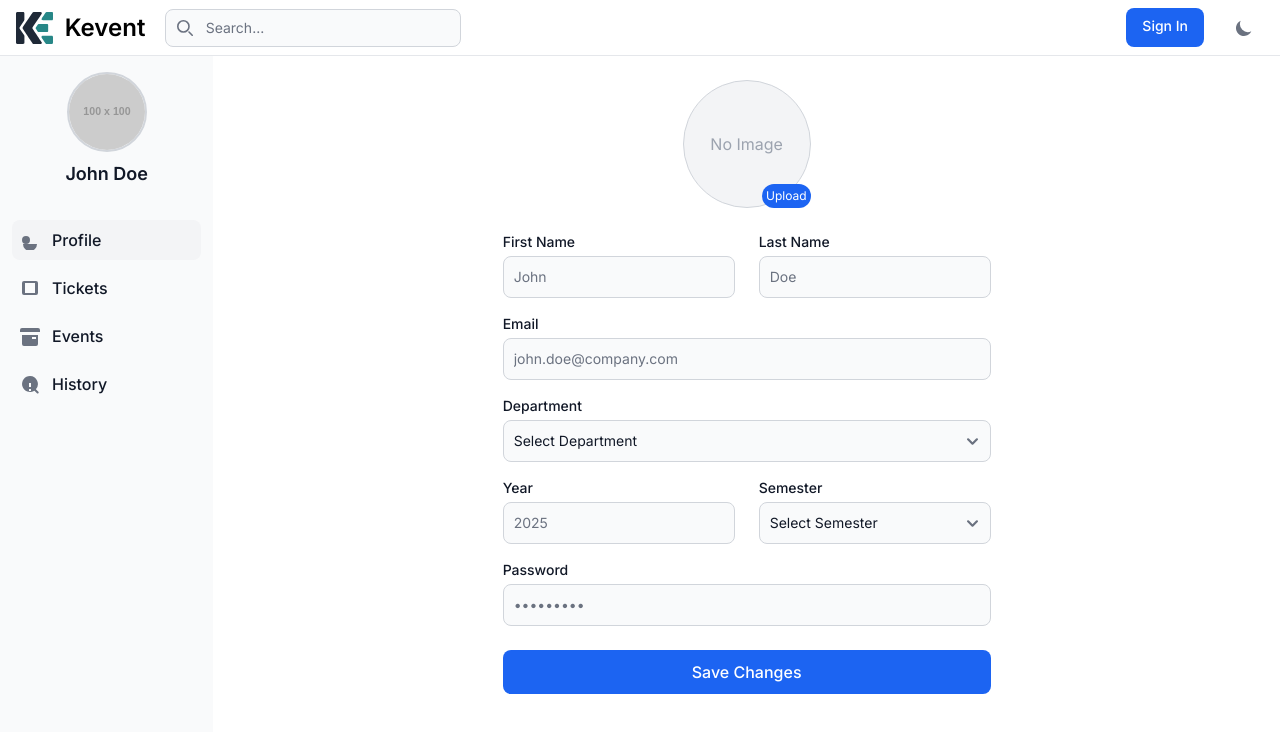
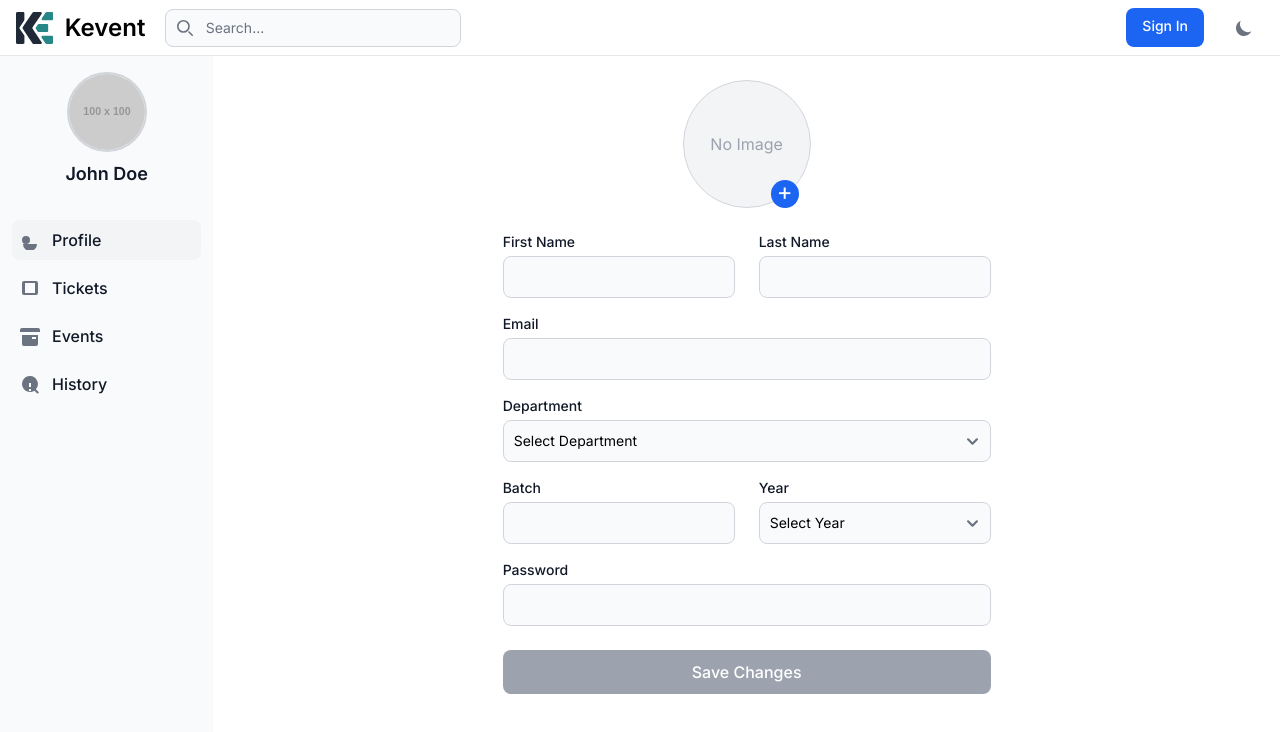
Before and after one commit to DexterMes/kevent, a Next.js app: page /profile in a window 1280 px wide. Shown: the top 732 px of the page. Built offline with nearby package versions, Linux system fonts and the light colour scheme.

Commit message:
feat: added backend request to update profile

```diff
--- a/components/EditProfile.tsx
+++ b/components/EditProfile.tsx
@@ -1,31 +1,119 @@
 "use client";
-import React, { useState } from "react";
+import React, { useEffect, useState } from "react";
+import { useAuthContext } from "@/contexts/AuthContext"; // update the path as needed
 
 const EditProfile: React.FC = () => {
-  // State to handle profile image upload
+  const { user, token, setUser } = useAuthContext();
+
+  const [formData, setFormData] = useState({
+    firstName: "",
+    lastName: "",
+    email: "",
+    department: "",
+    year: "",
+    batch: "",
+  });
+
+  const [initialData, setInitialData] = useState(formData);
   const [profileImage, setProfileImage] = useState<string | null>(null);
+  const [isChanged, setIsChanged] = useState(false);
 
-  // Handle profile image change
-  const handleProfileImageChange = (e: React.ChangeEvent<HTMLInputElement>) => {
-    if (e.target.files && e.target.files[0]) {
+  useEffect(() => {
+    if (user) {
+      const {
+        firstName = "",
+        lastName = "",
+        email = "",
+        department = "",
+        year = "",
+        batch = "",
+        avatarURL = "",
+      } = user;
+
+      const filled = {
+        firstName,
+        lastName,
+        email,
+        department,
+        year,
+        batch,
+      };
+      setFormData(filled);
+      setInitialData(filled);
+      setProfileImage(avatarURL || null);
+    }
+  }, [user]);
+
+  useEffect(() => {
+    setIsChanged(JSON.stringify(formData) !== JSON.stringify(initialData));
+  }, [formData, initialData]);
+
+  const handleChange = (
+    e: React.ChangeEvent<HTMLInputElement | HTMLSelectElement>,
+  ) => {
+    const { id, value } = e.target;
+    setFormData((prev) => ({ ...prev, [id]: value }));
+  };
+
+  const handleProfileImageChange = async (
+    e: React.ChangeEvent<HTMLInputElement>,
+  ) => {
+    if (e.target.files && e.target.files[0] && token) {
       const file = e.target.files[0];
-      const reader = new FileReader();
-      reader.onload = (event) => {
-        if (event.target) {
-          setProfileImage(event.target.result as string);
+      const form = new FormData();
+      form.append("avatar", file);
+
+      try {
+        const res = await fetch(
+          "http://localhost:5000/users/upload-profileImage",
+          {
+            method: "POST",
+            headers: { Authorization: `Bearer ${token}` },
+            body: form,
+          },
+        );
+
+        if (!res.ok) throw new Error("Upload failed");
+        const updated = await res.json();
+        setUser((prev: any) => ({ ...prev, avatarURL: updated.avatarURL }));
+        setProfileImage(updated.avatarURL);
+      } catch (err) {
+        console.error(err);
+        alert("Image upload failed");
+      }
     }
   };
-      reader.readAsDataURL(file);
+
+  const handleSubmit = async (e: React.FormEvent) => {
+    e.preventDefault();
+    if (!token) return;
+
+    try {
+      const res = await fetch("http://localhost:5000/users/update-profile", {
+        method: "PUT",
+        headers: {
+          "Content-Type": "application/json",
+          Authorization: `Bearer ${token}`,
+        },
+        body: JSON.stringify(formData),
+      });
+
+      if (!res.ok) throw new Error("Update failed");
+      const updatedUser = await res.json();
+      setUser(updatedUser.user);
+      setInitialData(formData);
+      setIsChanged(false);
+      alert("Profile updated");
+    } catch (err) {
+      console.error(err);
+      alert("Failed to update profile");
     }
   };
 
   return (
-    <>
     <div className="mx-auto max-w-2xl p-6">
-        {/* Profile Image Section */}
       <div className="mb-6 flex flex-col items-center">
         <div className="relative">
-            {/* Image Preview */}
           <div className="h-32 w-32 overflow-hidden rounded-full border border-gray-300 bg-gray-100 dark:border-gray-600 dark:bg-gray-700">
             {profileImage ? (
               <img
@@ -39,13 +127,11 @@ const EditProfile: React.FC = () => {
               </div>
             )}
           </div>
-
-            {/* Image Upload Button */}
           <label
             htmlFor="profileImage"
-              className="absolute bottom-0 right-0 cursor-pointer rounded-full bg-blue-600 p-1 text-xs text-white hover:bg-blue-700"
+            className="absolute bottom-0 right-3 h-7 w-7 cursor-pointer rounded-full bg-blue-600 text-center text-2xl leading-none text-white hover:bg-blue-700"
           >
-              Upload
+            +
           </label>
           <input
             type="file"
@@ -57,45 +143,43 @@ const EditProfile: React.FC = () => {
         </div>
       </div>
 
-        {/* Form Section */}
-        <form>
+      <form onSubmit={handleSubmit}>
         <div className="grid gap-6 md:grid-cols-2">
-            {/* First Name */}
           <div>
             <label
-                htmlFor="first_name"
+              htmlFor="firstName"
               className="mb-1 block text-sm font-medium text-gray-900 dark:text-white"
             >
               First Name
             </label>
             <input
               type="text"
-                id="first_name"
-                placeholder="John"
+              id="firstName"
+              value={formData.firstName}
+              onChange={handleChange}
               required
-                className="block w-full rounded-lg border border-gray-300 bg-gray-50 p-2.5 text-sm text-gray-900 focus:border-blue-500 focus:ring-blue-500 dark:border-gray-600 dark:bg-gray-700 dark:text-white dark:placeholder-gray-400"
+              className="block w-full rounded-lg border border-gray-300 bg-gray-50 p-2.5 text-sm dark:bg-gray-700 dark:text-white"
             />
           </div>
 
-            {/* Last Name */}
           <div>
             <label
-                htmlFor="last_name"
+              htmlFor="lastName"
               className="mb-1 block text-sm font-medium text-gray-900 dark:text-white"
             >
               Last Name
             </label>
             <input
               type="text"
-                id="last_name"
-                placeholder="Doe"
+              id="lastName"
+              value={formData.lastName}
+              onChange={handleChange}
               required
-                className="block w-full rounded-lg border border-gray-300 bg-gray-50 p-2.5 text-sm text-gray-900 focus:border-blue-500 focus:ring-blue-500 dark:border-gray-600 dark:bg-gray-700 dark:text-white dark:placeholder-gray-400"
+              className="block w-full rounded-lg border border-gray-300 bg-gray-50 p-2.5 text-sm dark:bg-gray-700 dark:text-white"
             />
           </div>
         </div>
 
-          {/* Email */}
         <div className="mt-4">
           <label
             htmlFor="email"
@@ -106,13 +190,13 @@ const EditProfile: React.FC = () => {
           <input
             type="email"
             id="email"
-              placeholder="john.doe@company.com"
+            value={formData.email}
+            onChange={handleChange}
             required
-              className="block w-full rounded-lg border border-gray-300 bg-gray-50 p-2.5 text-sm text-gray-900 focus:border-blue-500 focus:ring-blue-500 dark:border-gray-600 dark:bg-gray-700 dark:text-white dark:placeholder-gray-400"
+            className="block w-full rounded-lg border border-gray-300 bg-gray-50 p-2.5 text-sm dark:bg-gray-700 dark:text-white"
           />
         </div>
 
-          {/* Department Dropdown */}
         <div className="mt-4">
           <label
             htmlFor="department"
@@ -122,20 +206,37 @@ const EditProfile: React.FC = () => {
           </label>
           <select
             id="department"
+            value={formData.department}
+            onChange={handleChange}
             required
-              className="block w-full rounded-lg border border-gray-300 bg-gray-50 p-2.5 text-sm text-gray-900 focus:border-blue-500 focus:ring-blue-500 dark:border-gray-600 dark:bg-gray-700 dark:text-white"
+            className="block w-full rounded-lg border border-gray-300 bg-gray-50 p-2.5 text-sm dark:bg-gray-700 dark:text-white"
           >
             <option value="">Select Department</option>
-              <option value="cse">Computer Science</option>
-              <option value="ece">Electronics and Communication</option>
-              <option value="mech">Mechanical</option>
-              <option value="civil">Civil</option>
+            <option value="DoCSE">Computer Science</option>
+            <option value="DoECE">Electronics</option>
+            <option value="DoME">Mechanical</option>
+            <option value="DoCE">Civil</option>
           </select>
         </div>
 
-          {/* Batch Section */}
         <div className="mt-4 grid gap-6 md:grid-cols-2">
-            {/* Year */}
+          <div>
+            <label
+              htmlFor="year"
+              className="mb-1 block text-sm font-medium text-gray-900 dark:text-white"
+            >
+              Batch
+            </label>
+            <input
+              type="text"
+              id="batch"
+              value={formData.batch}
+              onChange={handleChange}
+              required
+              className="block w-full rounded-lg border border-gray-300 bg-gray-50 p-2.5 text-sm dark:bg-gray-700 dark:text-white"
+            />
+          </div>
+
           <div>
             <label
               htmlFor="year"
@@ -143,36 +244,22 @@ const EditProfile: React.FC = () => {
             >
               Year
             </label>
-              <input
-                type="text"
+            <select
               id="year"
-                placeholder="2025"
+              value={formData.year}
+              onChange={handleChange}
               required
-                className=" block w-full rounded-lg border border-gray-300 bg-gray-50 p-2.5 text-sm text-gray-900 focus:border-blue-500 focus:ring-blue-500 dark:border-gray-600 dark:bg-gray-700 dark:text-white dark:placeholder-gray-400"
-              />
-            </div>
-
-            {/* Semester Dropdown */}
-            <div>
-              <label
-                htmlFor="semester"
-                className="mb-1 block text-sm font-medium text-gray-900 dark:text-white"
+              className="block w-full rounded-lg border border-gray-300 bg-gray-50 p-2.5 text-sm dark:bg-gray-700 dark:text-white"
             >
-                Semester
-              </label>
-              <select
-                id="semester"
-                required
-                className="block w-full rounded-lg border border-gray-300 bg-gray-50 p-2.5 text-sm text-gray-900 focus:border-blue-500 focus:ring-blue-500 dark:border-gray-600 dark:bg-gray-700 dark:text-white"
-              >
-                <option value="">Select Semester</option>
-                <option value="1st">1st</option>
-                <option value="2nd">2nd</option>
+              <option value="">Select Year</option>
+              <option value="1">1st</option>
+              <option value="2">2nd</option>
+              <option value="3">3rd</option>
+              <option value="4">4th</option>
             </select>
           </div>
         </div>
 
-          {/* Password */}
         <div className="mt-4">
           <label
             htmlFor="password"
@@ -183,22 +270,20 @@ const EditProfile: React.FC = () => {
           <input
             type="password"
             id="password"
-              placeholder="•••••••••"
-              required
-              className="block w-full rounded-lg border border-gray-300 bg-gray-50 p-2.5 text-sm text-gray-900 focus:border-blue-500 focus:ring-blue-500 dark:border-gray-600 dark:bg-gray-700 dark:text-white dark:placeholder-gray-400"
+            className="block w-full rounded-lg border border-gray-300 bg-gray-50 p-2.5 text-sm dark:bg-gray-700 dark:text-white"
           />
         </div>
 
-          {/* Submit Button */}
         <button
           type="submit"
-            className="mt-6 w-full rounded-lg bg-blue-600 px-5 py-2.5 font-medium text-white hover:bg-blue-700 focus:outline-none focus:ring-4 focus:ring-blue-500"
+          disabled={!isChanged}
+          className={`mt-6 w-full rounded-lg px-5 py-2.5 font-medium text-white focus:outline-none focus:ring-4
+            ${isChanged ? "bg-blue-600 hover:bg-blue-700 focus:ring-blue-500" : "cursor-not-allowed bg-gray-400"}`}
         >
           Save Changes
         </button>
       </form>
     </div>
-    </>
   );
 };
 
--- a/components/SignInForm.tsx
+++ b/components/SignInForm.tsx
@@ -30,7 +30,7 @@ const SignInForm = () => {
       });
 
       const result = await response.json();
-
+      console.log(result);
       if (!response.ok) {
         alert(result.message || "Login failed");
         return;
--- a/components/SignUpForm.tsx
+++ b/components/SignUpForm.tsx
@@ -157,7 +157,7 @@ const SignUpForm = () => {
               htmlFor="batch"
               className="mb-1 block text-sm font-medium text-gray-900 dark:text-white"
             >
-              Year
+              Batch
             </label>
             <input
               type="text"
@@ -170,13 +170,13 @@ const SignUpForm = () => {
             />
           </div>
 
-          {/* Semester Dropdown */}
+          {/* Year Dropdown */}
           <div>
             <label
               htmlFor="year"
               className="mb-1 block text-sm font-medium text-gray-900 dark:text-white"
             >
-              Semester
+              Year
             </label>
             <select
               id="year"
@@ -188,6 +188,8 @@ const SignUpForm = () => {
               <option value="">Select Semester</option>
               <option value="1">1st</option>
               <option value="2">2nd</option>
+              <option value="3">3rd</option>
+              <option value="4">4th</option>
             </select>
           </div>
         </div>
```
Also changed, not shown: components/NavBar.tsx (+8 -8 lines). Lines whose indentation alone changed are shown as unchanged.
